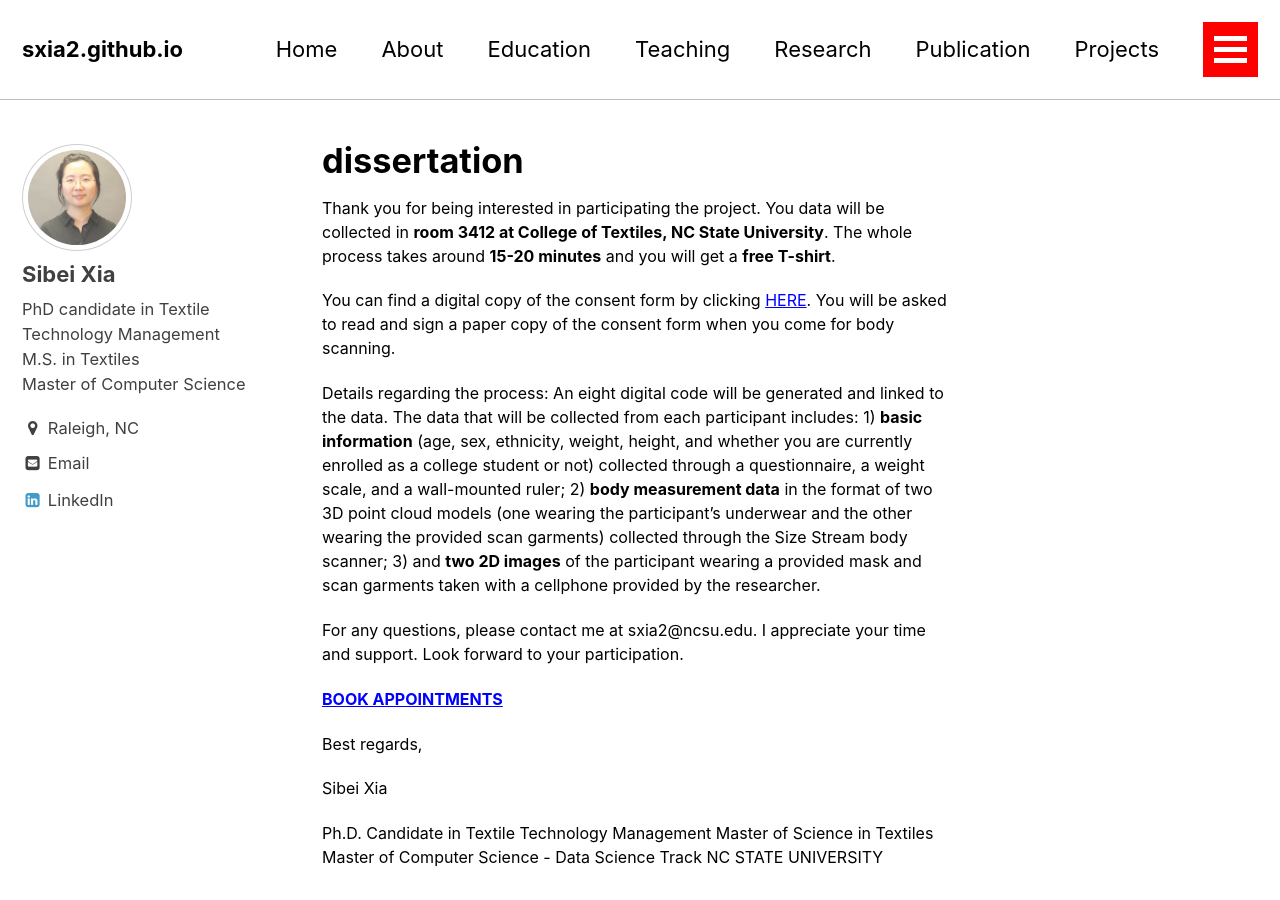
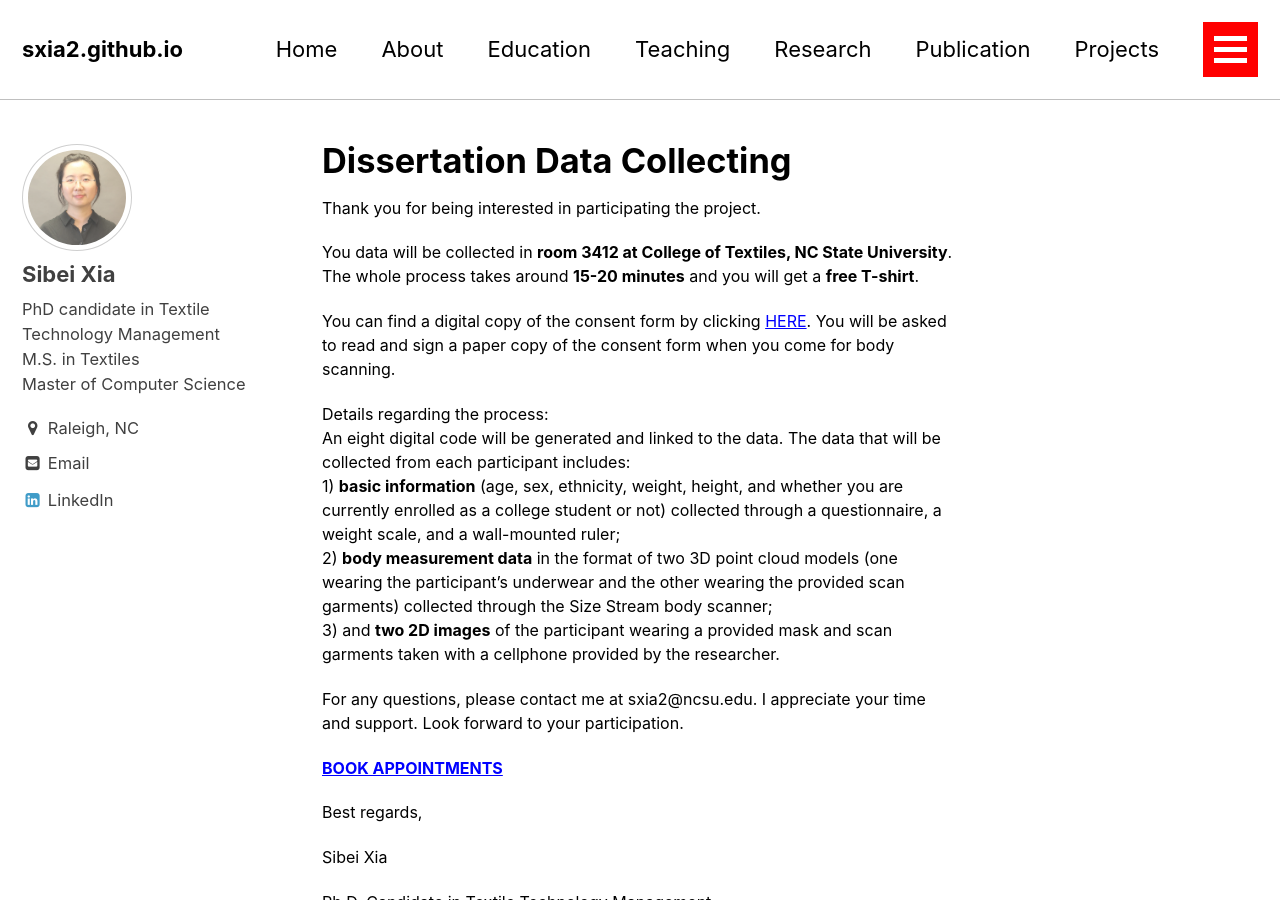
Before and after one commit to sxia2/sxia2.github.io, a Jekyll site: the page built from _pages/dissertation.md, in a window 1280 px wide and 900 px high. Built offline with Jekyll 4.4.1, drawn with Linux system fonts in a browser that asks for light colours; some of the changed text lies outside the part shown.

Commit message:
dissertation

```diff
--- a/_pages/dissertation.md
+++ b/_pages/dissertation.md
@@ -1,11 +1,13 @@
 ---
 permalink: /research/dissertation
-title: "dissertation"
+title: "Dissertation Data Collecting"
 ---
 
-Thank you for being interested in participating the project. You data will be collected in **room 3412 at College of Textiles, NC State University**. The whole process takes around **15-20 minutes** and you will get a **free T-shirt**.
+Thank you for being interested in participating the project.
 
-You can find a digital copy of the consent form by clicking [HERE](https://calendar.google.com/calendar/selfsched?sstoken=UU50X0EzelNfMUhPfGRlZmF1bHR8YzI0ZDg2OGFlNWE0Mzg1OTFhODc2MzgwMDdjYzhjZTk). You will be asked to read and sign a paper copy of the consent form when you come for body scanning.
+You data will be collected in **room 3412 at College of Textiles, NC State University**. The whole process takes around **15-20 minutes** and you will get a **free T-shirt**.
+
+You can find a digital copy of the consent form by clicking [HERE](https://drive.google.com/a/ncsu.edu/file/d/0By1ZOfLoXEBbd3FON1M4SjluR3M/view?usp=sharing). You will be asked to read and sign a paper copy of the consent form when you come for body scanning.
 
 Details regarding the process:
 An eight digital code will be generated and linked to the data. The data that will be collected from each participant includes:
```
Also changed, not shown: _pages/research.md (+1 -1 lines).
